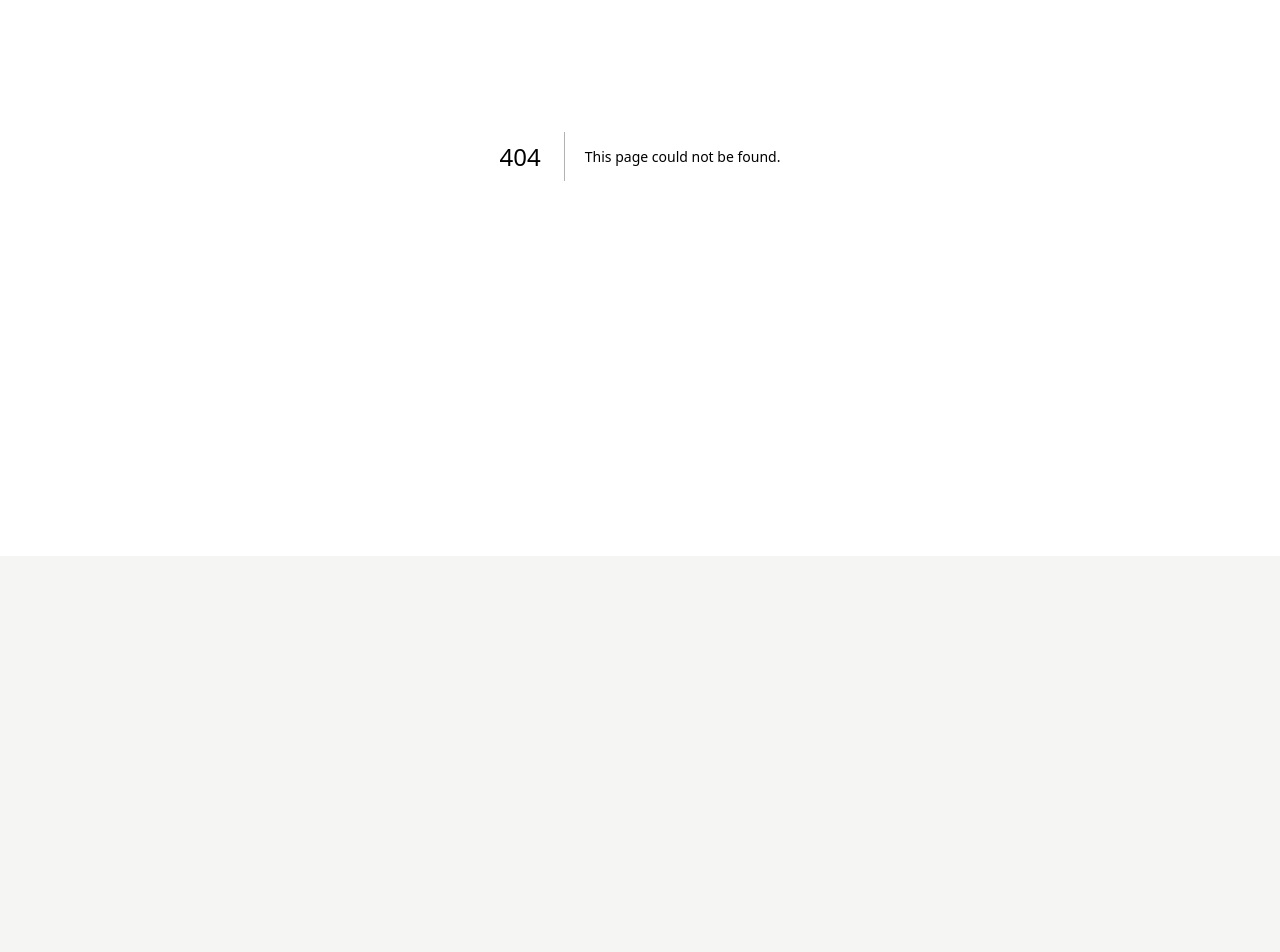
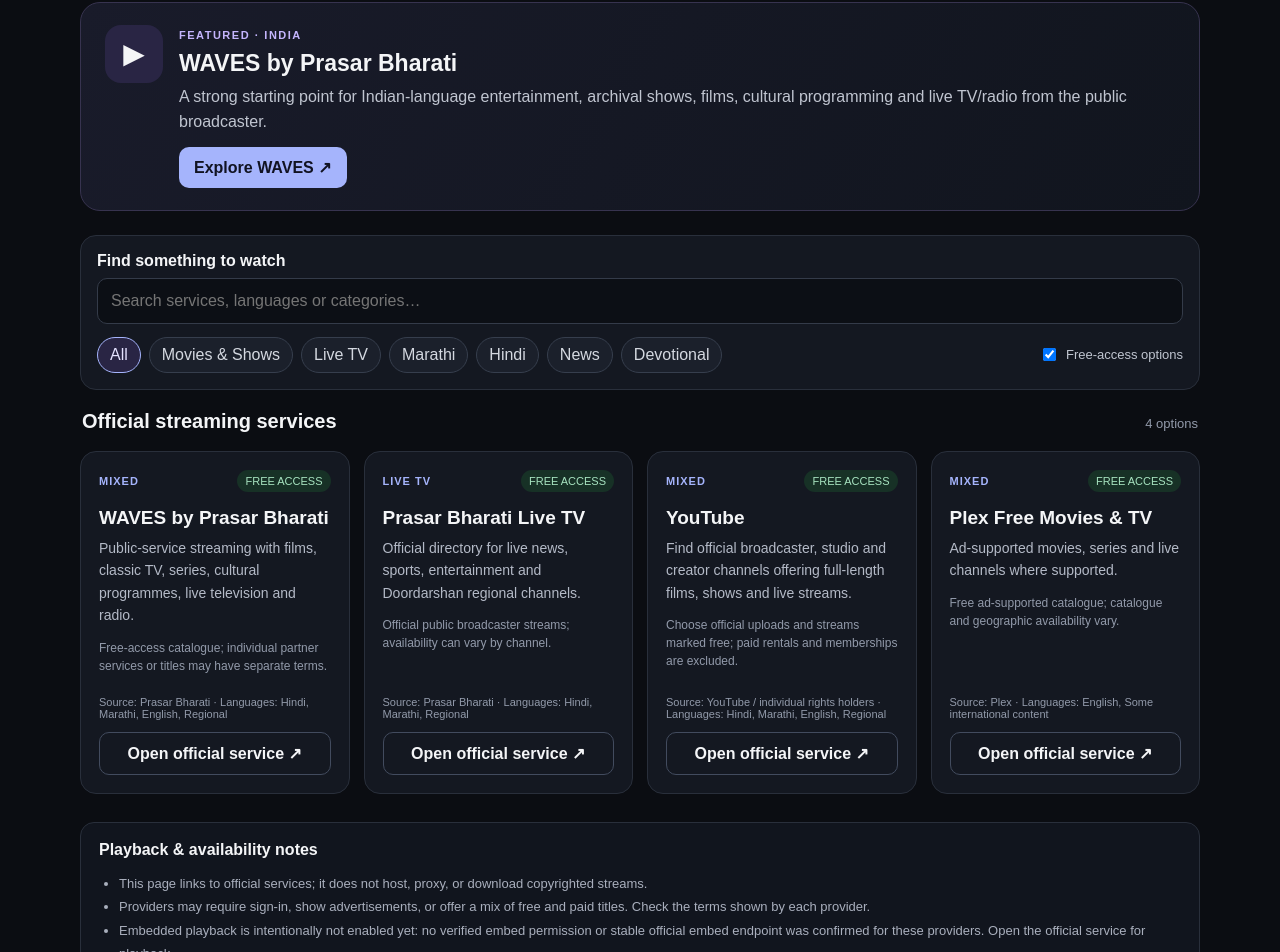
Before and after one commit to Swapnild007/Legacy, a Next.js app: page /entertainment in a window 1280 px wide. Before the commit this address had no page. Shown: the part 244-1196 px from the top of the page. Before the commit the page ends 800 px from the top, so only its background shows below. Built offline with nearby package versions, Linux system fonts and the light colour scheme.

Commit message:
Add official free entertainment hub

```diff
--- /dev/null
+++ b/app/entertainment/page.tsx
@@ -0,0 +1,120 @@
+"use client";
+
+import { useMemo, useState } from "react";
+
+type Category = "All" | "Movies & Shows" | "Live TV" | "Marathi" | "Hindi" | "News" | "Devotional";
+type Provider = {
+  title: string; description: string; category: Exclude<Category, "All">[];
+  languages: string[]; kind: "Movies & Shows" | "Live TV" | "Mixed";
+  url: string; source: string; free: string; embed: false;
+};
+
+const providers: Provider[] = [
+  {
+    title: "WAVES by Prasar Bharati",
+    description: "Public-service streaming with films, classic TV, series, cultural programmes, live television and radio.",
+    category: ["Movies & Shows", "Live TV", "Marathi", "Hindi", "News", "Devotional"],
+    languages: ["Hindi", "Marathi", "English", "Regional"],
+    kind: "Mixed", url: "https://wavespb.com/", source: "Prasar Bharati",
+    free: "Free-access catalogue; individual partner services or titles may have separate terms.", embed: false
+  },
+  {
+    title: "Prasar Bharati Live TV",
+    description: "Official directory for live news, sports, entertainment and Doordarshan regional channels.",
+    category: ["Live TV", "Marathi", "Hindi", "News", "Devotional"],
+    languages: ["Hindi", "Marathi", "Regional"],
+    kind: "Live TV", url: "https://prasarbharati.gov.in/en/live-tv/", source: "Prasar Bharati",
+    free: "Official public broadcaster streams; availability can vary by channel.", embed: false
+  },
+  {
+    title: "YouTube",
+    description: "Find official broadcaster, studio and creator channels offering full-length films, shows and live streams.",
+    category: ["Movies & Shows", "Live TV", "Marathi", "Hindi", "News", "Devotional"],
+    languages: ["Hindi", "Marathi", "English", "Regional"],
+    kind: "Mixed", url: "https://www.youtube.com/", source: "YouTube / individual rights holders",
+    free: "Choose official uploads and streams marked free; paid rentals and memberships are excluded.", embed: false
+  },
+  {
+    title: "Plex Free Movies & TV",
+    description: "Ad-supported movies, series and live channels where supported.",
+    category: ["Movies & Shows", "Live TV", "Hindi", "English"],
+    languages: ["English", "Some international content"],
+    kind: "Mixed", url: "https://www.plex.tv/watch-free/", source: "Plex",
+    free: "Free ad-supported catalogue; catalogue and geographic availability vary.", embed: false
+  }
+];
+
+const filters: Category[] = ["All", "Movies & Shows", "Live TV", "Marathi", "Hindi", "News", "Devotional"];
+
+export default function EntertainmentPage() {
+  const [filter, setFilter] = useState<Category>("All");
+  const [query, setQuery] = useState("");
+  const [onlyFree, setOnlyFree] = useState(true);
+  const visible = useMemo(() => providers.filter(p => {
+    const matchesFilter = filter === "All" || p.category.includes(filter);
+    const haystack = [p.title, p.description, p.source, ...p.languages, ...p.category].join(" ").toLowerCase();
+    return matchesFilter && haystack.includes(query.toLowerCase().trim()) && (!onlyFree || p.free.length > 0);
+  }), [filter, query, onlyFree]);
+
+  return (
+    <main style={{ minHeight: "100vh", background: "#0b0d12", color: "#f4f5f7", padding: "28px 18px 48px", fontFamily: "Arial, sans-serif" }}>
+      <div style={{ maxWidth: 1120, margin: "0 auto" }}>
+        <a href="/" style={{ color: "#a5b4fc", textDecoration: "none" }}>← Back to Legacy</a>
+        <header style={{ margin: "26px 0 24px" }}>
+          <p style={{ color: "#a5b4fc", letterSpacing: 2, fontSize: 12, fontWeight: 700 }}>LEGACY DISCOVER</p>
+          <h1 style={{ fontSize: "clamp(32px, 5vw, 48px)", margin: "8px 0" }}>Entertainment Hub</h1>
+          <p style={{ color: "#a9afbd", lineHeight: 1.65, maxWidth: 760 }}>Discover free-to-access movies, shows and live channels from official services. Legacy links you to authorised playback and only embeds players when the provider explicitly permits it.</p>
+        </header>
+
+        <section aria-label="Featured provider" style={{ border: "1px solid #37334f", borderRadius: 20, padding: "22px 24px", background: "linear-gradient(120deg, #191b2a, #11151e)", marginBottom: 24 }}>
+          <div style={{ display: "flex", gap: 16, alignItems: "flex-start", flexWrap: "wrap" }}>
+            <div aria-hidden="true" style={{ width: 58, height: 58, borderRadius: 16, background: "#292544", display: "grid", placeItems: "center", fontSize: 28 }}>▶</div>
+            <div style={{ flex: "1 1 240px" }}>
+              <span style={{ color: "#c4b5fd", fontSize: 11, fontWeight: 800, letterSpacing: 1.5 }}>FEATURED · INDIA</span>
+              <h2 style={{ margin: "7px 0", fontSize: 23 }}>WAVES by Prasar Bharati</h2>
+              <p style={{ margin: "0 0 12px", color: "#c0c5d0", lineHeight: 1.6 }}>A strong starting point for Indian-language entertainment, archival shows, films, cultural programming and live TV/radio from the public broadcaster.</p>
+              <a href="https://wavespb.com/" target="_blank" rel="noopener noreferrer" style={{ display: "inline-block", background: "#a5b4fc", color: "#111322", fontWeight: 800, textDecoration: "none", padding: "11px 15px", borderRadius: 10 }}>Explore WAVES ↗</a>
+            </div>
+          </div>
+        </section>
+
+        <section aria-label="Search and filters" style={{ background: "#141821", border: "1px solid #292f3b", borderRadius: 16, padding: 16, marginBottom: 20 }}>
+          <label htmlFor="ent-search" style={{ display: "block", fontWeight: 700, marginBottom: 8 }}>Find something to watch</label>
+          <input id="ent-search" value={query} onChange={e => setQuery(e.target.value)} placeholder="Search services, languages or categories…" style={{ boxSizing: "border-box", width: "100%", padding: 13, background: "#0c0f15", color: "white", border: "1px solid #343b49", borderRadius: 10, font: "inherit" }} />
+          <div style={{ display: "flex", gap: 8, flexWrap: "wrap", marginTop: 13 }}>
+            {filters.map(item => <button key={item} onClick={() => setFilter(item)} aria-pressed={filter === item} style={{ border: "1px solid " + (filter === item ? "#a5b4fc" : "#363e4d"), background: filter === item ? "#292544" : "#1b202b", color: filter === item ? "#e4e2ff" : "#d4d8e0", borderRadius: 999, padding: "8px 12px", cursor: "pointer" }}>{item}</button>)}
+            <label style={{ marginLeft: "auto", display: "flex", alignItems: "center", gap: 7, color: "#c0c5d0", fontSize: 13 }}><input type="checkbox" checked={onlyFree} onChange={e => setOnlyFree(e.target.checked)} /> Free-access options</label>
+          </div>
+        </section>
+
+        <div style={{ display: "flex", justifyContent: "space-between", alignItems: "baseline", gap: 12, margin: "18px 2px" }}>
+          <h2 style={{ margin: 0, fontSize: 20 }}>Official streaming services</h2><span style={{ color: "#929aaa", fontSize: 13 }}>{visible.length} options</span>
+        </div>
+        <section style={{ display: "grid", gridTemplateColumns: "repeat(auto-fit, minmax(min(100%, 255px), 1fr))", gap: 14 }}>
+          {visible.map(p => <article key={p.title} style={{ border: "1px solid #292f3b", background: "#141821", borderRadius: 16, padding: 18, display: "flex", flexDirection: "column", minHeight: 270 }}>
+            <div style={{ display: "flex", alignItems: "center", justifyContent: "space-between", gap: 8 }}><span style={{ fontSize: 11, color: "#a5b4fc", fontWeight: 800, letterSpacing: 1 }}>{p.kind.toUpperCase()}</span><span style={{ fontSize: 11, color: "#a7e3c0", background: "#173126", padding: "5px 8px", borderRadius: 999 }}>FREE ACCESS</span></div>
+            <h3 style={{ fontSize: 19, margin: "15px 0 8px" }}>{p.title}</h3>
+            <p style={{ color: "#b4bac7", fontSize: 14, lineHeight: 1.6, margin: "0 0 12px" }}>{p.description}</p>
+            <p style={{ color: "#929aaa", fontSize: 12, lineHeight: 1.5, margin: "0 0 10px" }}>{p.free}</p>
+            <div style={{ marginTop: "auto" }}>
+              <p style={{ color: "#929aaa", fontSize: 11, marginBottom: 12 }}>Source: {p.source} · Languages: {p.languages.join(", ")}</p>
+              <a href={p.url} target="_blank" rel="noopener noreferrer" style={{ display: "block", textAlign: "center", padding: 11, borderRadius: 10, border: "1px solid #424b5e", color: "#f4f5f7", textDecoration: "none", fontWeight: 700 }}>Open official service ↗</a>
+            </div>
+          </article>)}
+        </section>
+        {visible.length === 0 && <p style={{ color: "#b4bac7", padding: 24, textAlign: "center" }}>No services match those filters. Try a broader search.</p>}
+
+        <section style={{ marginTop: 28, padding: 18, borderRadius: 14, background: "#11151e", border: "1px solid #292f3b" }}>
+          <h2 style={{ fontSize: 16, marginTop: 0 }}>Playback & availability notes</h2>
+          <ul style={{ color: "#a9afbd", fontSize: 13, lineHeight: 1.8, paddingLeft: 20 }}>
+            <li>This page links to official services; it does not host, proxy, or download copyrighted streams.</li>
+            <li>Providers may require sign-in, show advertisements, or offer a mix of free and paid titles. Check the terms shown by each provider.</li>
+            <li>Embedded playback is intentionally not enabled yet: no verified embed permission or stable official embed endpoint was confirmed for these providers. Open the official service for playback.</li>
+            <li>Provider catalogues and geographic availability can change. Legacy does not claim every title is free in India.</li>
+          </ul>
+        </section>
+        <footer style={{ marginTop: 22, color: "#747d8d", fontSize: 12 }}>Legacy Entertainment Hub · Official provider links · No unofficial stream sources</footer>
+      </div>
+    </main>
+  );
+}
```
